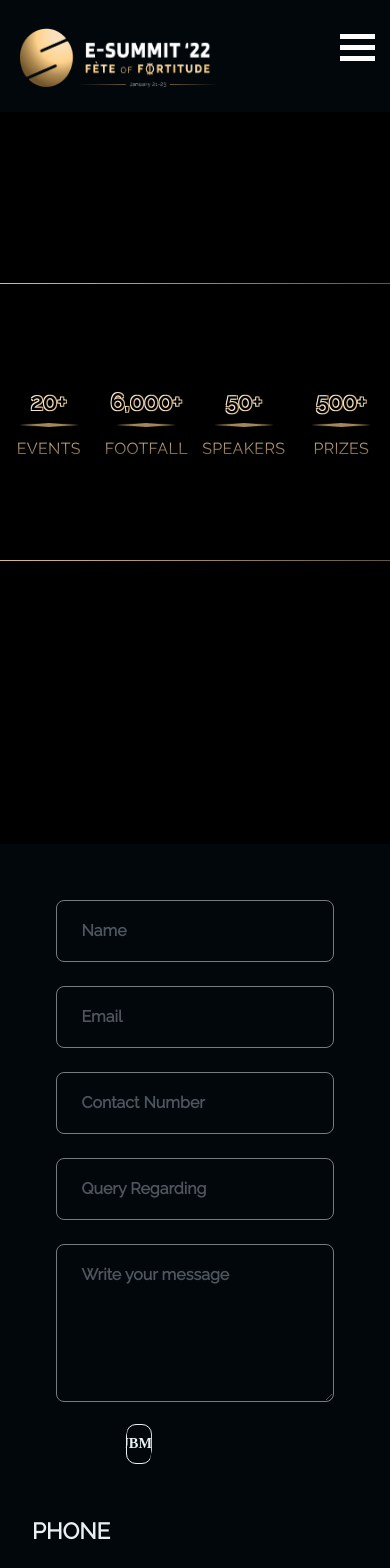
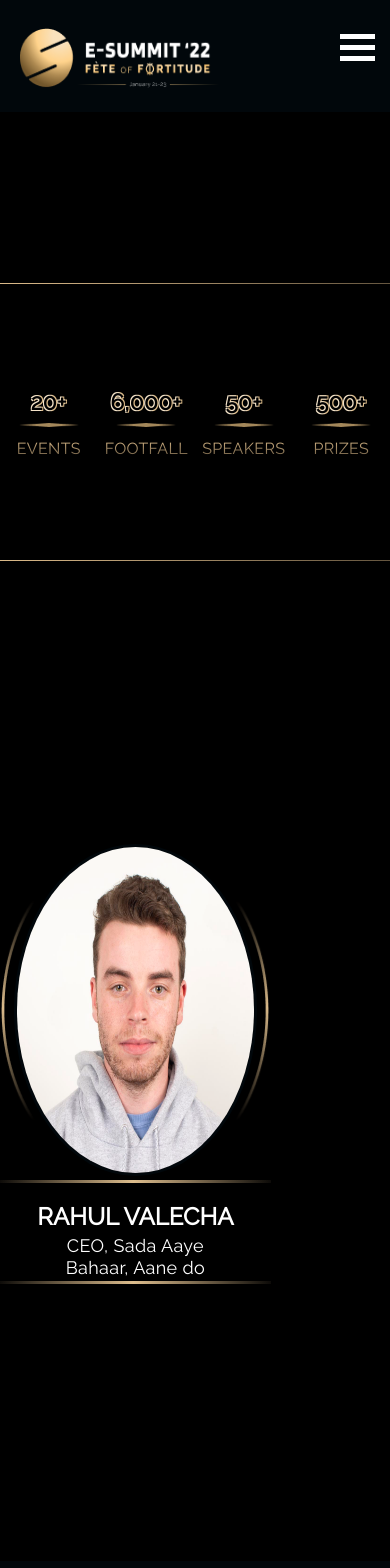
Before and after one commit to Ecell-IITR/Esummit22-frontend, a Next.js app: page / in a window 390 px wide. Shown: the top 1568 px of the page. Built offline with nearby package versions, Linux system fonts and the light colour scheme; no server answers; a web font is replaced by a local one.

Commit message:
Speaker card added (#15)
* web footer added

* responsive navbar

* speaker card style added

* speaker card style improved

Co-authored-by: Utkarsh Raj <you@example.comutkarsh2304003@gmail.com>

```diff
--- /dev/null
+++ b/components/speaker-card.js
@@ -0,0 +1,24 @@
+const Speaker_card = () => {
+  return (
+    <div className="speaker-card">
+      <div className=" speaker-card-box1">
+        <img src="Ellipse.png" className="speaker-card-box1-background" alt=""/>
+        <img src="sampleimg.jpg" className="speaker-card-box1-photo" alt="" />
+      </div>
+      <div className="speaker-card-box">
+        <div className="speaker-card-box-name">RAHUL VALECHA</div>
+        <div className="speaker-card-box-position">
+          CEO, Sada Aaye <br /> Bahaar, Aane do
+        </div>
+        <div className="speaker-card-description-hidden">
+              Session Type : Keynote speaker
+              <br /> Date : 22 nov.
+              <br />
+              Time : 4pm
+            </div>
+      </div>
+    </div>
+  );
+};
+
+export default Speaker_card;
--- a/pages/_app.js
+++ b/pages/_app.js
@@ -9,6 +9,7 @@
 import Script from "next/script";
 import config from "../config";
 import Footer from "../components/footer";
+import Speaker_card from "../components/speaker-card";
 import { ToastContainer } from "react-toastify";
 import "react-toastify/dist/ReactToastify.css";
 import Header from "../components/Header/index";
@@ -40,6 +41,7 @@
       </Script>
       <Header />
       <Component {...pageProps} />
+      <Speaker_card/>
       <Footer />
     </AuthContext.Provider>
   );
--- a/styles/footer.scss
+++ b/styles/footer.scss
@@ -196,7 +196,6 @@
 
   padding-top: 4rem;
 }
-
 .padding-1rem {
   padding: 1rem;
 }
@@ -264,12 +263,10 @@
   }
   .new-footer-section-contact-container-additional-margin0 {
     background-color: #01070b;
-
     padding-top: 0rem !important;
   }
   .new-footer-section-contact-container-additional-margin {
     background-color: #01070b;
-
     padding-top: 0rem !important;
   }
   .new-footer-section-contact-container-additional-margin1 {
--- a/styles/index.scss
+++ b/styles/index.scss
@@ -1,6 +1,7 @@
 @import "./_fonts.scss";
 @import "./footer.scss";
 @import "./header.scss";
+@import "./speaker-card.scss";
 @import "./mobileHeader.scss";
 @import "./customGradientBtn.scss";
 @import "./counter.scss";
--- /dev/null
+++ b/styles/speaker-card.scss
@@ -0,0 +1,83 @@
+.speaker-card {
+  background-color: #000000;
+  height: 85vh;
+
+  .speaker-card-box1 {
+    height: 332.3074035644531px;
+    width: 270.7908172607422px;
+    display: flex;
+    align-items: center;
+    justify-content: center;
+  }
+  .speaker-card-box1-background {
+    z-index: 1;
+    position: absolute;
+    height: 223.2358856201172px;
+    width: 268px;
+
+    // left: 0px;top: 48.3819580078125px;
+
+  }
+  .speaker-card-box1-photo {
+    width: 243.79px;
+    height: 332.31px;
+    border-radius: 50%;
+    border-width: 3px;
+    border: solid #01070b;
+    z-index: 2;
+    position: absolute;
+  }
+  .speaker-card-box {
+    margin-top: 1%;
+    width: 270.7908172607422px;
+    display: flex;
+    flex-direction: column;
+    padding: 1rem;
+    color: #ddbd8d;
+    border-top: 3px solid #ddbd8d;
+    border-bottom: 3px solid #ddbd8d;
+    border-image: repeating-linear-gradient(
+        90deg,
+        rgba(221, 189, 141, 0) -0.12%,
+        #ddbd8d 49.21%,
+        rgba(221, 189, 141, 0) 100%
+      )
+      8;
+    height: 104px;
+    overflow: hidden;
+    z-index: 5;
+    transition: .5s ease;
+  }
+  .speaker-card-box:hover{
+    height: 200px;
+}
+  .speaker-card-box-name {
+    font-family: Raleway;
+    font-size: 24px;
+    font-style: normal;
+    font-weight: 600;
+    color: white;
+    display: flex;
+    justify-content: center;
+  }
+  .speaker-card-box-position {
+    font-family: Raleway;
+    font-size: 18px;
+    font-style: normal;
+    color: white;
+    font-weight: 500;
+    line-height: 22px;
+    letter-spacing: 0.02em;
+    text-align: center;
+  }
+  .speaker-card-description-hidden{
+    font-family: Raleway;
+    font-size: 18px;
+    font-style: normal;
+    color: white;
+    font-weight: 500;
+    line-height: 22px;
+    letter-spacing: 0.02em;
+    text-align: center;
+  }
+}
```
Also changed, not shown: public/Ellipse.png (added), public/sampleimg.jpg (added).
